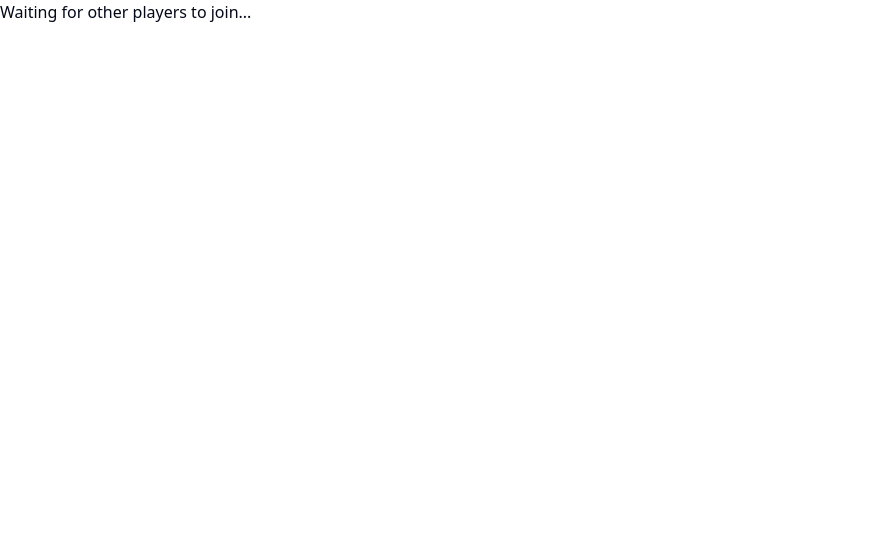
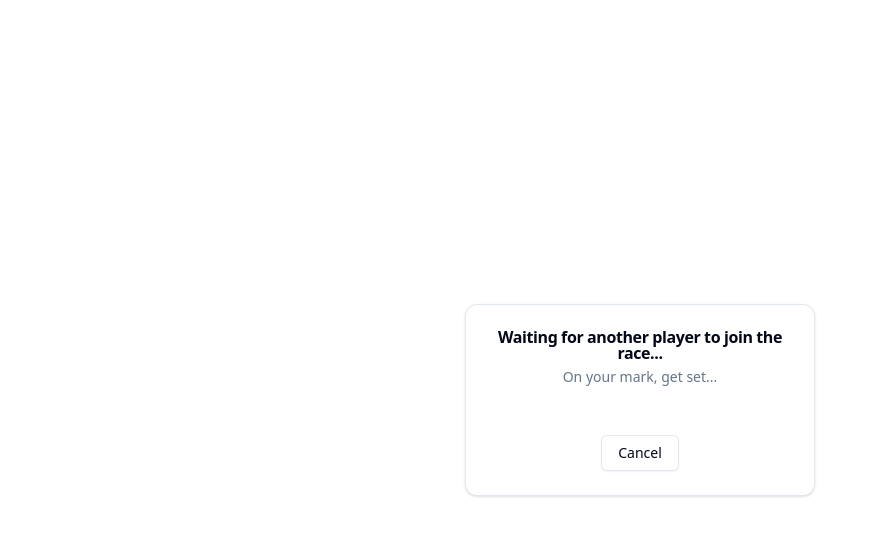
Before and after one commit to its-clem-fandango/code-runner, a Next.js app in the folder apps/client/: page /battle in a window 1280 px wide. Shown: the top 536 px of the page, without its empty margins (0-878 px from the left). Built offline with nearby package versions, Linux system fonts and the light colour scheme; no server answers.

Commit message:
Add Cancel BTN and CARD

```diff
--- a/apps/client/app/battle/lobby.tsx
+++ b/apps/client/app/battle/lobby.tsx
@@ -2,11 +2,16 @@
 
 import { useEffect, useRef } from "react"
 import { useRace } from "@/lib/useRace" // Ensure this import is correct
+import { Card, CardTitle, CardDescription, CardHeader, CardContent, CardFooter } from "@/components/ui/card"
+import { Button } from "@/components/ui/button"
+import { useRouter } from "next/navigation"
+
 
 export default function Lobby({ battleId }: {battleId: number}) {
   const { sendRaceAction } = useRace()
   const first = useRef(true) // Tracks if the join action has been performed
   const { race } = useRace()
+  const router = useRouter()
 
   useEffect(() => {
     // Ensure the join action is only performed once upon component mount
@@ -21,17 +26,32 @@ export default function Lobby({ battleId }: {battleId: number}) {
   //and is ready
   //render the new-game
 
+  function handleCancel() {
+    router.back()
+  }
   return (
-    <>
-      <h1>Waiting for other players to join...</h1>
-{/*       <Toggle
+<div className="flex justify-center items-center h-screen">
+<Card className="w-[350px] flex flex-col justify-center items-center"> {/* This ensures the Card's internal layout is centered */}
+      <CardHeader className="text-center">
+        <CardTitle>Waiting for another player to join the race...</CardTitle>
+        <CardDescription>On your mark, get set...</CardDescription>
+      </CardHeader>
+      <CardContent>
+      </CardContent>
+      <CardFooter className="flex justify-between">
+        <Button variant="outline" onClick={handleCancel}>Cancel</Button>
+      </CardFooter>
+    </Card>
+    </div>
+
+  )
+}
+
+/*       <Toggle
         variant="outline"
         aria-label="Toggle italic"
         size="lg"
         onClick={handleReadySubmit}
       >
         {isPlayerReady ? "Ready" : "Not Ready"}
-      </Toggle> */}
-    </>
-  )
-}
+      </Toggle> */
```
